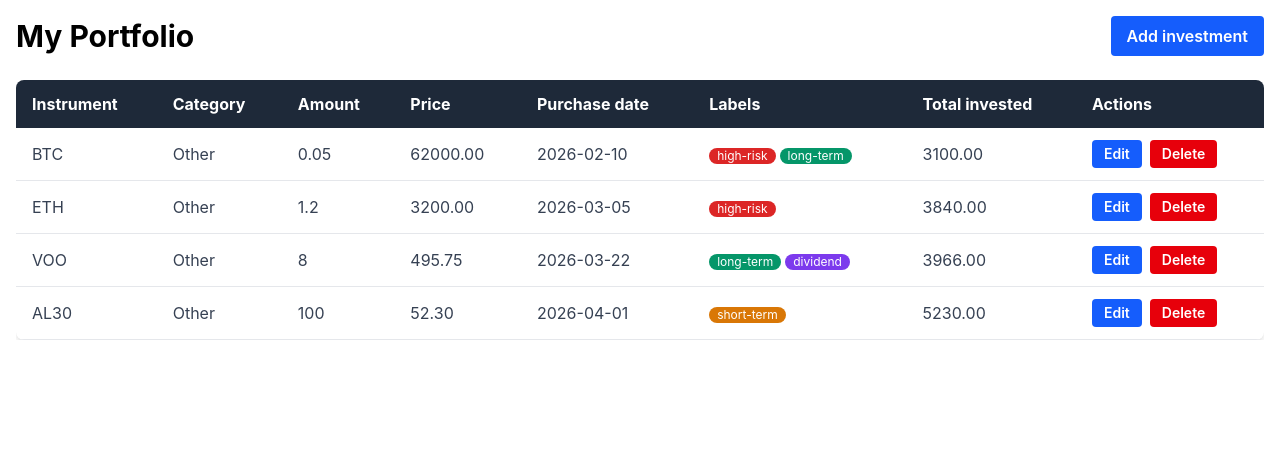
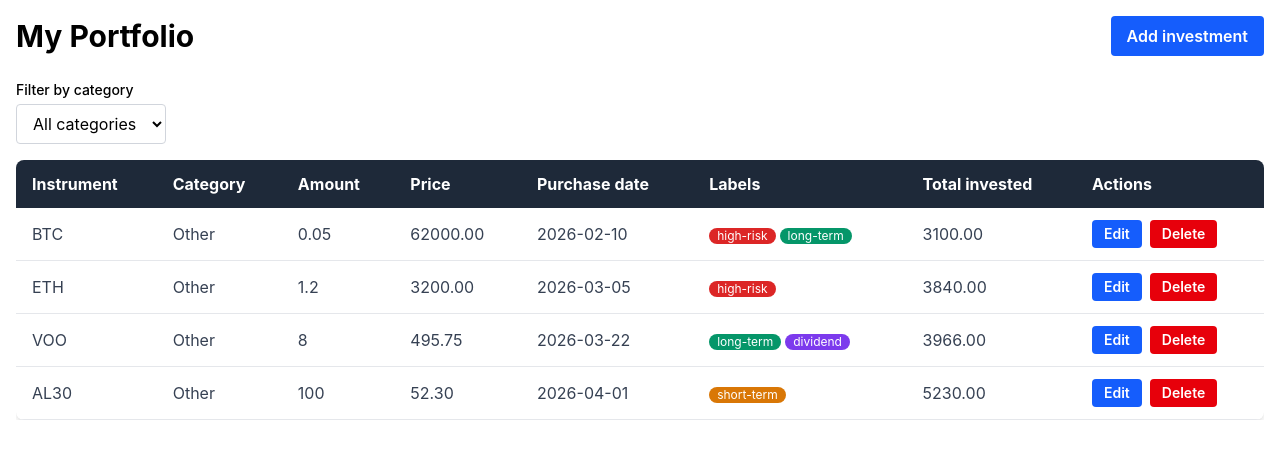
Before and after one commit to aarongutierrez08/my-investments, a Next.js app: page / in a window 1280 px wide. Shown: the top 458 px of the page. Built offline with nearby package versions, Linux system fonts and the light colour scheme.

Commit message:
feat: implement issue #13 (#14)
Co-authored-by: arito <agutierrez@zetti.com.ar>

```diff
--- a/app/InvestmentsTable.tsx
+++ b/app/InvestmentsTable.tsx
@@ -3,18 +3,25 @@
 import { useState, useTransition } from 'react';
 import { useRouter } from 'next/navigation';
 import Link from 'next/link';
-import type { Investment, Label } from '../lib/types';
+import { CATEGORIES, type Category, type Investment, type Label } from '../lib/types';
 
 interface InvestmentsTableProps {
   investments: Investment[];
   labels: Label[];
 }
 
+type CategoryFilter = Category | '';
+
 export function InvestmentsTable({ investments, labels: labelsData }: InvestmentsTableProps) {
   const router = useRouter();
   const [isPending, startTransition] = useTransition();
   const [error, setError] = useState<string | null>(null);
   const [deletingId, setDeletingId] = useState<string | null>(null);
+  const [categoryFilter, setCategoryFilter] = useState<CategoryFilter>('');
+
+  const filteredInvestments = categoryFilter
+    ? investments.filter((investment) => investment.category === categoryFilter)
+    : investments;
 
   async function handleDelete(id: string) {
     if (!window.confirm('Delete this investment?')) {
@@ -47,6 +54,27 @@ export function InvestmentsTable({ investments, labels: labelsData }: Investment
           {error}
         </div>
       )}
+      <div className="mb-4">
+        <label htmlFor="category-filter" className="block text-sm font-medium mb-1">
+          Filter by category
+        </label>
+        <select
+          id="category-filter"
+          value={categoryFilter}
+          onChange={(event) => setCategoryFilter(event.target.value as CategoryFilter)}
+          className="border border-gray-300 rounded px-3 py-2"
+        >
+          <option value="">All categories</option>
+          {CATEGORIES.map((category) => (
+            <option key={category} value={category}>
+              {category}
+            </option>
+          ))}
+        </select>
+      </div>
+      {filteredInvestments.length === 0 ? (
+        <p className="text-center text-gray-500">No investments in this category.</p>
+      ) : (
       <div className="overflow-x-auto">
         <table className="min-w-full bg-white shadow-md rounded-lg overflow-hidden">
           <thead className="bg-gray-800 text-white">
@@ -62,7 +90,7 @@ export function InvestmentsTable({ investments, labels: labelsData }: Investment
             </tr>
           </thead>
           <tbody className="text-gray-700">
-            {investments.map((investment) => {
+            {filteredInvestments.map((investment) => {
               const labels = investment.labelIds
                 .map((labelId) => labelsData.find((lbl) => lbl.id === labelId))
                 .filter((l): l is Label => l !== undefined);
@@ -112,6 +140,7 @@ export function InvestmentsTable({ investments, labels: labelsData }: Investment
           </tbody>
         </table>
       </div>
+      )}
     </>
   );
 }
```
Also changed, not shown: 1 other file (tests, documents, lock files or other folders).
